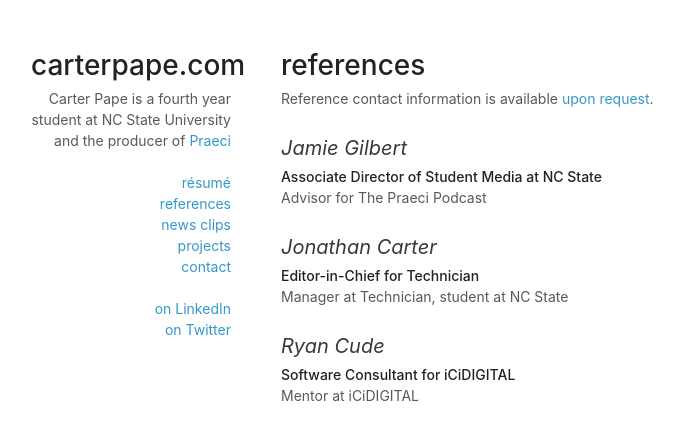
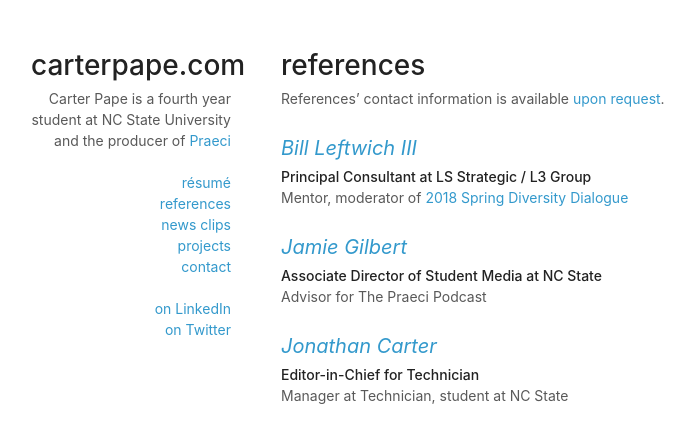
Before and after one commit to CarterPape/CarterPape.github.io, a Jekyll site: the page built from references.md, in a window 1280 px wide. Shown: the top 443 px of the page, without its empty margins (244-939 px from the left). Built offline with Jekyll 4.4.1, drawn with Linux system fonts in a browser that asks for light colours.

Commit message:
new recommendation unlocked

```diff
--- a/references.md
+++ b/references.md
@@ -3,16 +3,18 @@ layout: page
 permalink: "/references/"
 title: references
 ---
-Reference contact information is available [upon request](mailto:carter@carterpape.com).
+References' contact information is available [upon request](mailto:carter@carterpape.com).
 
-## Jamie Gilbert
+## [Bill Leftwich III](https://www.linkedin.com/in/lssg3/)
+**Principal Consultant at LS Strategic / L3 Group**
+Mentor, moderator of [2018 Spring Diversity Dialogue][Diversity Dialogue]
+
+## [Jamie Gilbert](https://www.linkedin.com/in/jamielynngilbert/)
 **Associate Director of Student Media at NC State**
 Advisor for The Praeci Podcast
 
-## Jonathan Carter
+## [Jonathan Carter](https://www.linkedin.com/in/jonathan-carter-b67430146/)
 **Editor-in-Chief for Technician**
 Manager at Technician, student at NC State
 
-## Ryan Cude
-**Software Consultant for iCiDIGITAL**
-Mentor at iCiDIGITAL
+[Diversity Dialogue]: https://oied.ncsu.edu/divweb/2018/01/25/diversity-dialogue-to-delve-into-issues-on-college-campuses/
```
Also changed, not shown: resume.md (+1 -1 lines).
